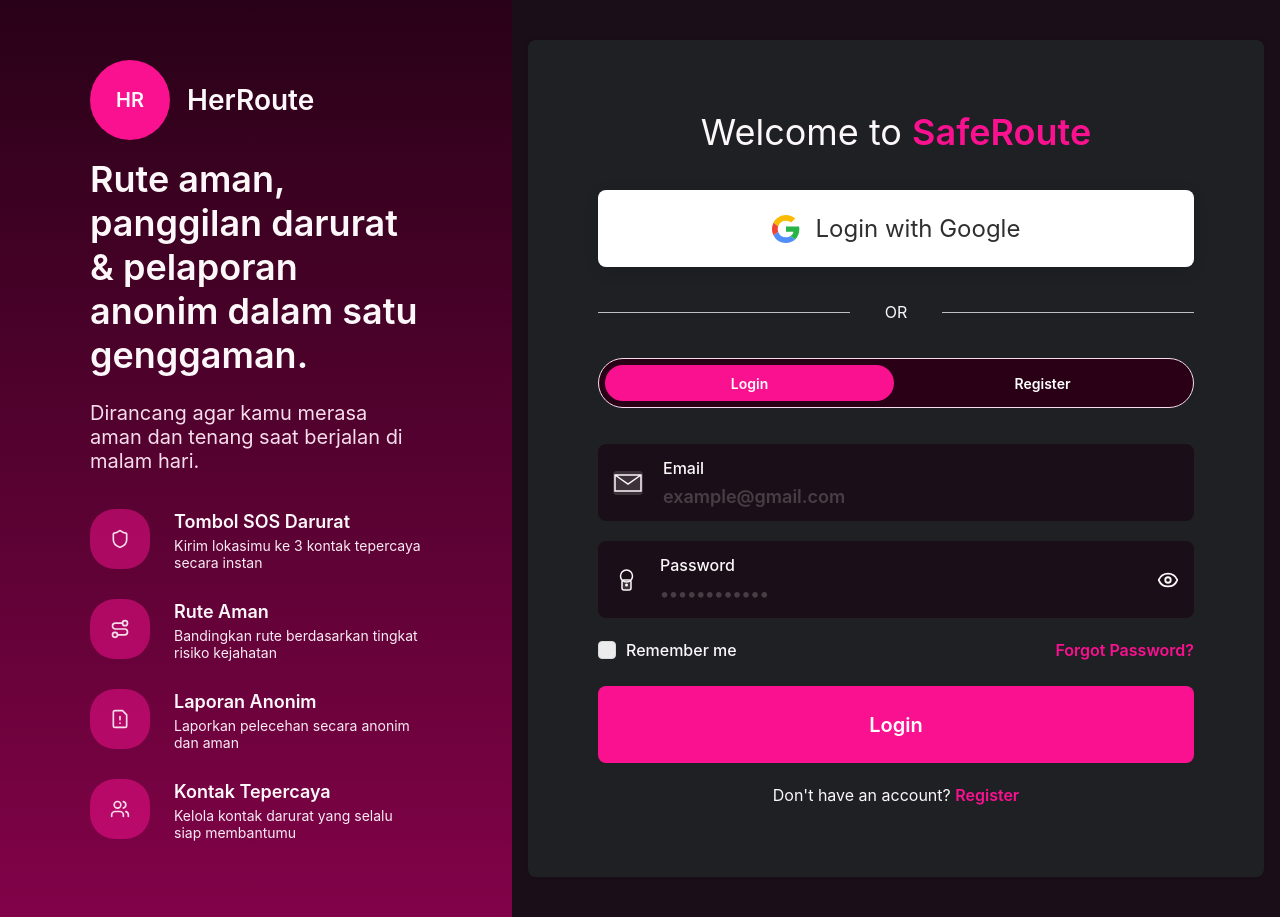
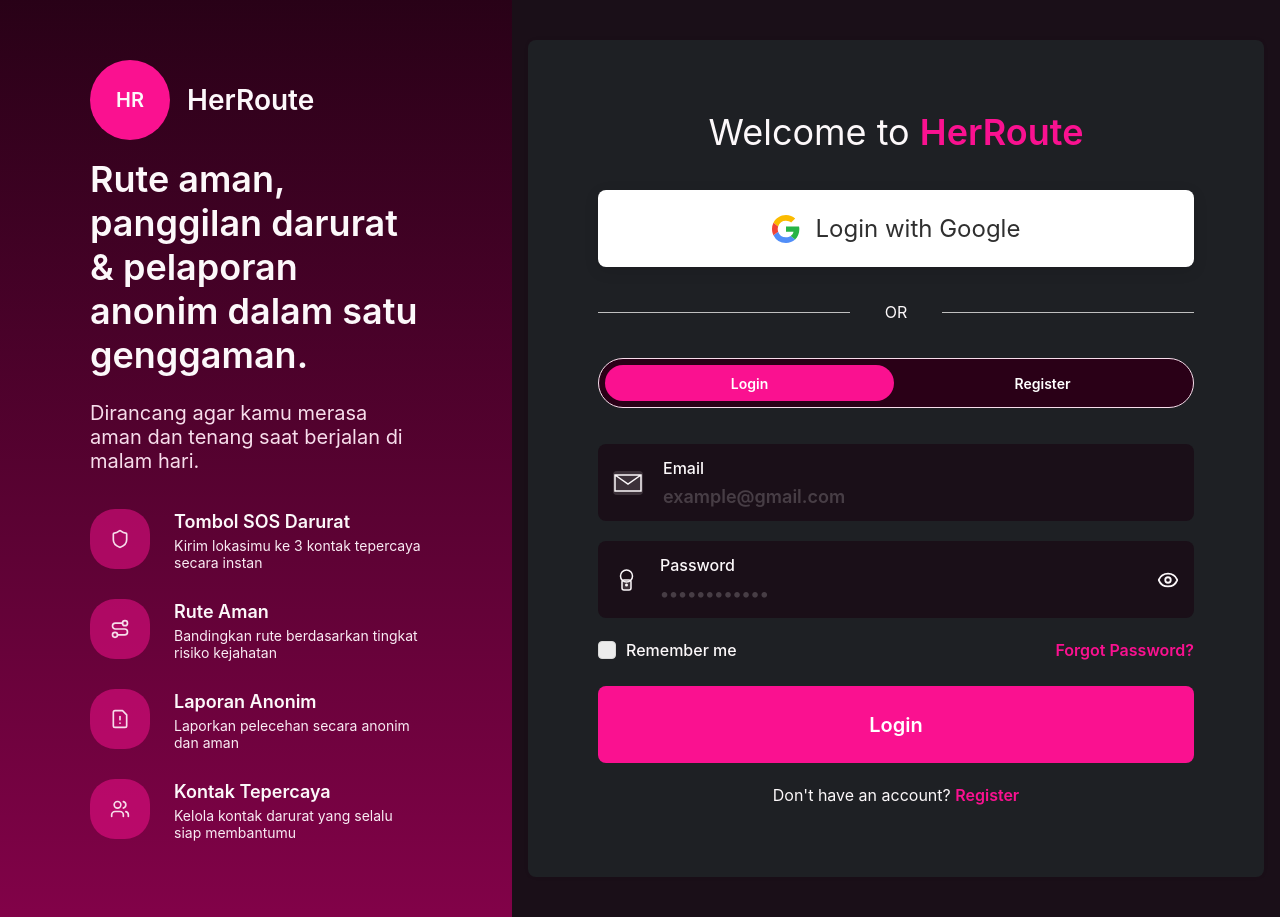
Before and after one commit to SISTECH26-FINPRO5/FE-HerRoute, a React (Vite) app: page / in a window 1280 px wide. Built offline with nearby package versions, Linux system fonts and the light colour scheme.

Commit message:
update name pada login page

```diff
--- a/src/app/login/page.tsx
+++ b/src/app/login/page.tsx
@@ -93,7 +93,7 @@
 
           {/* Heading */}
           <h1 className="text-[36px] leading-[44px] font-normal text-center" style={{ color: "#FCF8FA" }}>
-            Welcome to <span className="font-semibold" style={{ color: "#FA1190" }}>SafeRoute</span>
+            Welcome to <span className="font-semibold" style={{ color: "#FA1190" }}>HerRoute</span>
           </h1>
 
           {/* Google login */}
```
